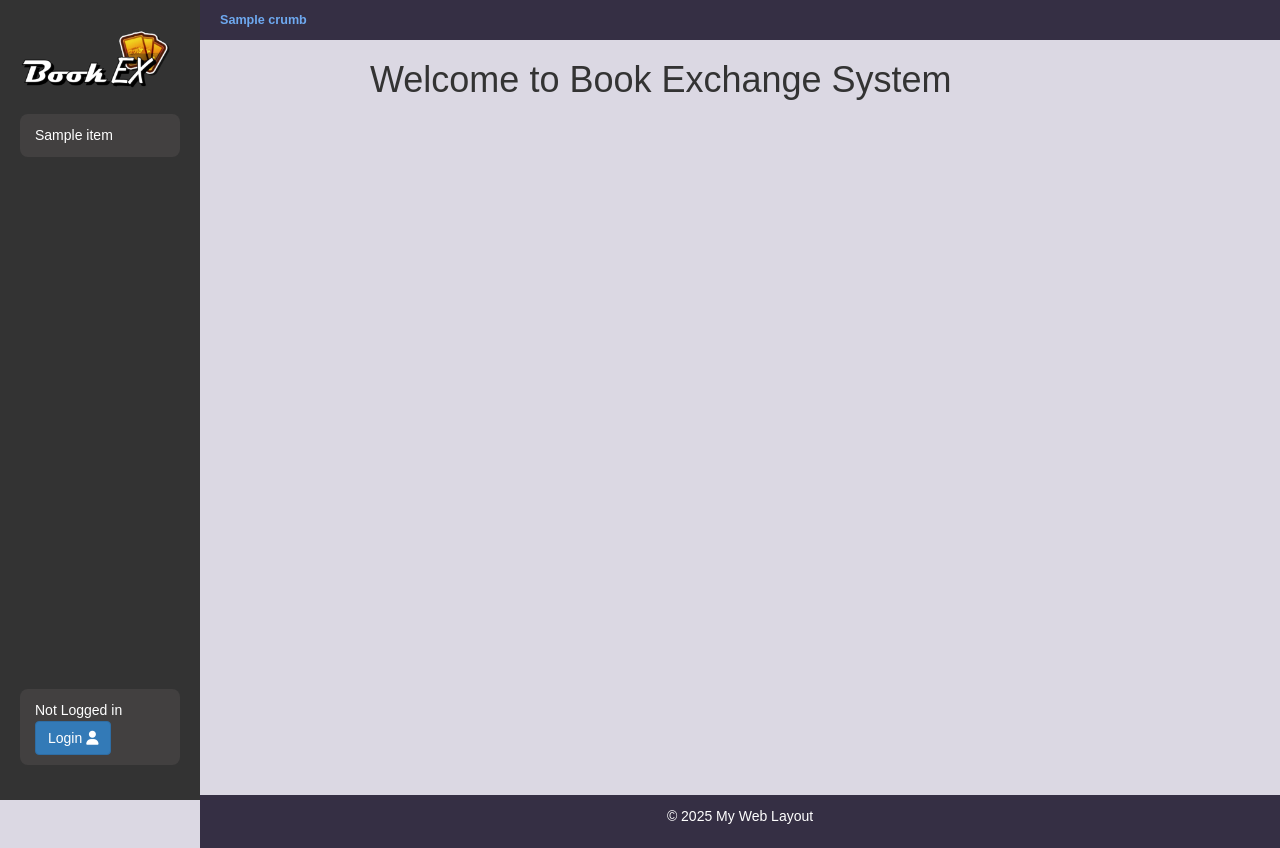
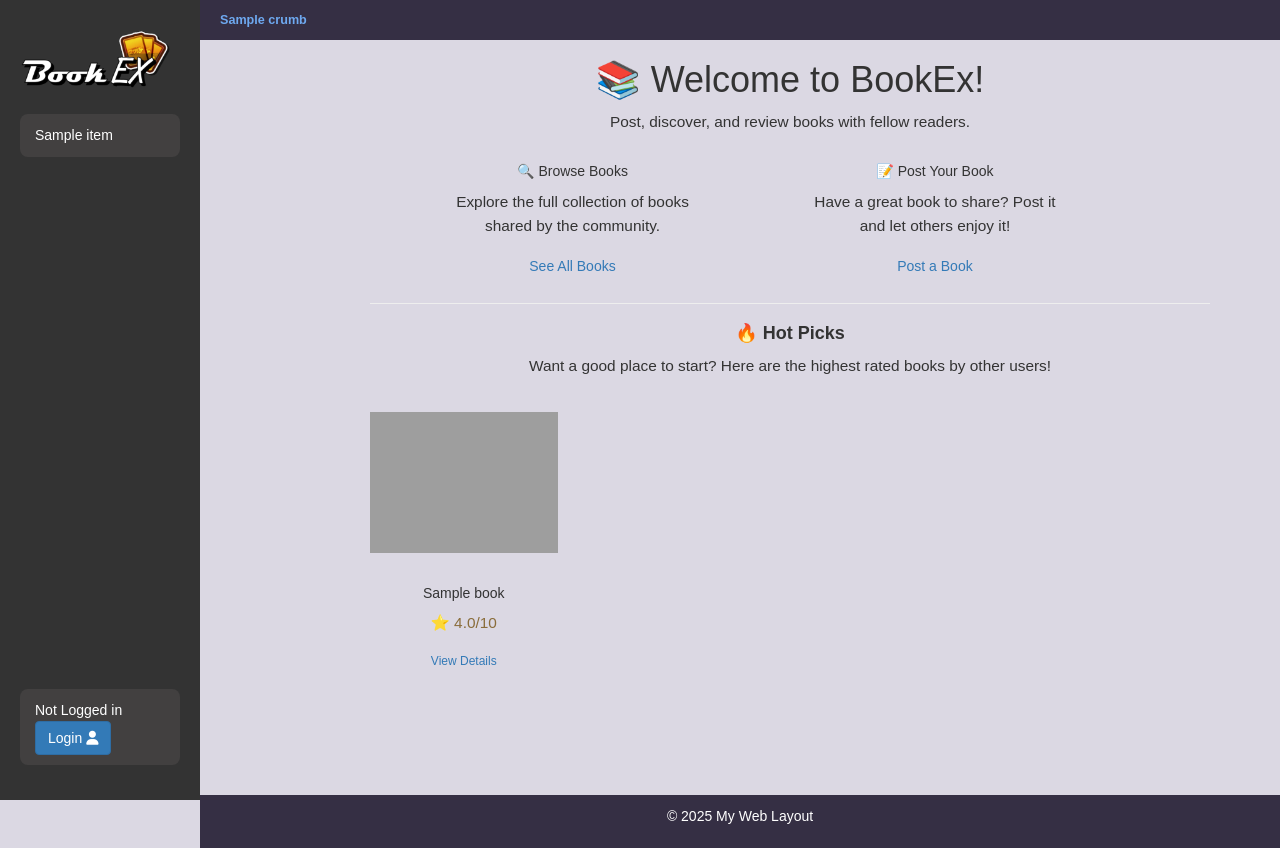
Before and after one commit to jmiralo84/BookEx, a Django app: template bookEx/templates/bookMng/index.html in a window 1280 px wide. Run offline with Django 3.2, Linux system fonts and the light colour scheme; the template is opened without the code that fills it: most values are stand-ins (such as "Sample title", 1, 10 or a date in 2020); some libraries are stand-ins or nearby versions; grey boxes are pictures that could not be loaded.

Commit message:
New homepage
displays a welcome message, gives user some places to start, and displays the highest rated books.

```diff
--- a/bookEx/templates/bookMng/index.html
+++ b/bookEx/templates/bookMng/index.html
@@ -1,8 +1,73 @@
 {% extends "base.html" %}
 {% load static %}
 
-<!-- Remove every page dealing with the sidenav independently -->
+{% block content %}
+<div class="text-center">
+    <h1 class="mb-3">📚 Welcome to BookEx!</h1>
 
-{% block content %}
-   <h1>Welcome to Book Exchange System</h1>
+    <p class="lead">Post, discover, and review books with fellow readers.</p>
+
+    <div class="row justify-content-center mt-4">
+
+       <div class="col-md-1 d-none d-md-block"></div>
+
+        <div class="col-md-4">
+            <div class="card shadow-sm mb-4">
+                <div class="card-body">
+                    <h5 class="card-title">🔍 Browse Books</h5>
+                    <p class="card-text">Explore the full collection of books shared by the community.</p>
+                    <a href="{% url 'displaybooks' %}" class="btn btn-outline-primary">See All Books</a>
+                </div>
+            </div>
+        </div>
+
+       <div class="col-md-1 d-none d-md-block"></div>
+
+        <div class="col-md-4">
+            <div class="card shadow-sm mb-4">
+                <div class="card-body">
+                    <h5 class="card-title">📝 Post Your Book</h5>
+                    <p class="card-text">Have a great book to share? Post it and let others enjoy it!</p>
+                    <a href="{% url 'postbook' %}" class="btn btn-outline-success">Post a Book</a>
+                </div>
+            </div>
+        </div>
+
+    </div>
+
+   <hr class="my-5">
+   <h4 class="mb-4"><strong>🔥 Hot Picks</strong></h4>
+   <p class="mb-4">Want a good place to start? Here are the highest rated books by other users!</p>
+
+{% if top_books %}
+  <div class="row justify-content-center">
+    {% for book in top_books %}
+      <div class="col-md-3 mb-4">
+        <div class="card h-100 shadow-sm border-0">
+          <div class="card-img-container" style="position: relative; width: 100%; padding-top: 100%; overflow: hidden;">
+            <img src="{% static book.pic_path %}" alt="{{ book.name }}"
+            style="position: absolute; top: 0; left: 0; width: 100%; height: 100%; object-fit: contain;" />
+          </div>
+
+          <div class="card-body text-center">
+            <h5 class="card-title mb-2">{{ book.name }}</h5>
+            <p class="card-text mb-1">
+              {% if book.avg_rating %}
+                <span class="text-warning">⭐ {{ book.avg_rating|floatformat:1 }}/10</span>
+              {% else %}
+                <span class="text-muted">Not rated</span>
+              {% endif %}
+            </p>
+            <a href="{% url 'book_detail' book.id %}" class="btn btn-sm btn-outline-primary">View Details</a>
+          </div>
+        </div>
+      </div>
+    {% endfor %}
+  </div>
+{% else %}
+  <p class="text-muted">No rated books yet. Be the first to leave a review!</p>
+{% endif %}
+
+
+</div>
 {% endblock content %}
```
